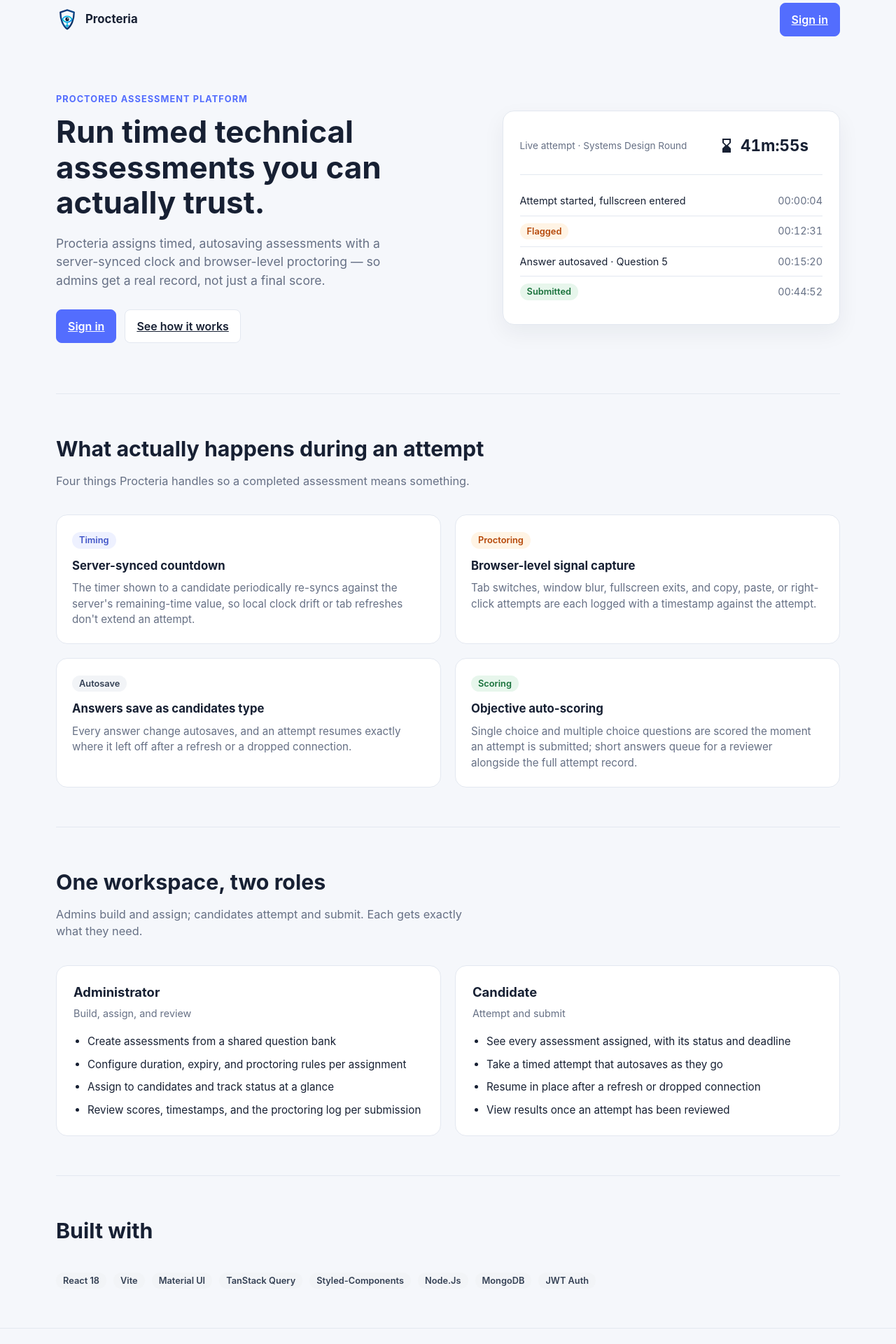
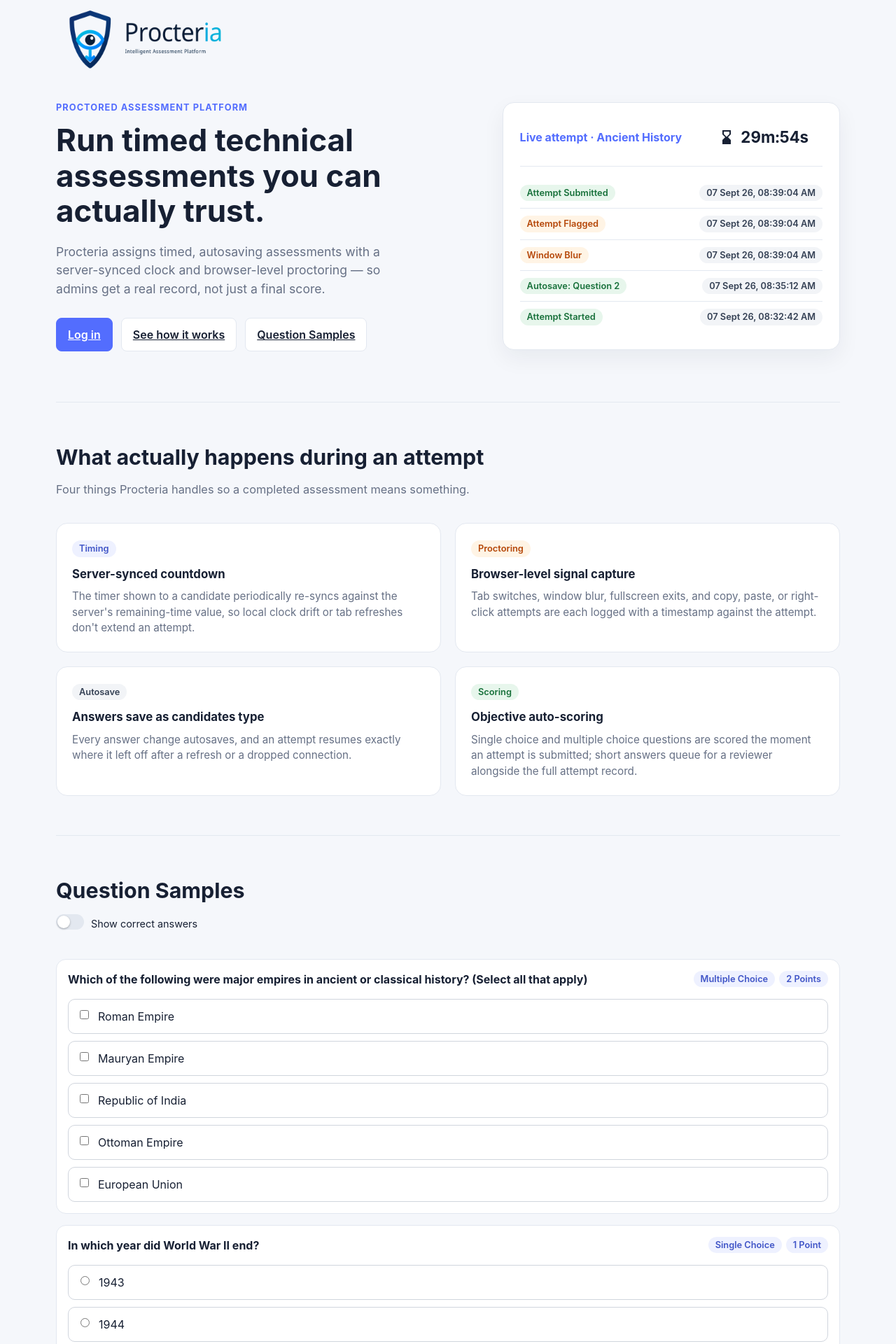
Before and after one commit to Vrushabh99/Assessment-Frontend, a React (Vite) app: page / in a window 1280 px wide. Shown: the part 20-1940 px from the top of the page at 70% size. Built offline with nearby package versions, Linux system fonts and the light colour scheme; no server answers.

Commit message:
Fixes for Home page

```diff
--- a/src/components/QuestionRenderer/index.jsx
+++ b/src/components/QuestionRenderer/index.jsx
@@ -38,6 +38,16 @@
   onScore,
   showCorrectAnswer = false,
 }) {
+
+  console.log(
+    question,
+  mode,
+  answer,
+  onAnswer,
+  score,
+  onScore,
+  showCorrectAnswer);
+
   const [localAnswer, setLocalAnswer] = useState(answer ?? (question.type === 'multiple-choice' ? [] : ''))
   const currentAnswer = answer === undefined ? localAnswer : answer
   const teacherMode = isTeacherMode(mode)
@@ -106,7 +116,7 @@
             />
             {showCorrectAnswer && (
               <Feedback $correct={answerIsCorrect}>
-                Correct answer: {getInfo(question).expectedAnswer || 'N/A'}
+                Expected Answer: {getInfo(question).expectedAnswer || 'N/A'}
               </Feedback>
             )}
           </>
--- a/src/pages/Home.jsx
+++ b/src/pages/Home.jsx
@@ -3,6 +3,11 @@
 import { Button } from '../components/ui/Button'
 import { Pill } from '../components/ui/Pill'
 import { Timer } from '../components/ui/Timer'
+import { Questions } from './SampleQuestions'
+import { QuestionRenderer } from '../components/QuestionRenderer'
+import { QUESTION_RENDERER_MODES } from '../components/QuestionRenderer/constants'
+import { ToggleSwitch } from '../components/ui/ToggleSwitch'
+import { useState } from 'react'
 
 const Page = styled.main`
   min-height: 100vh;
@@ -47,7 +52,7 @@
 const Hero = styled.section`
   display: grid;
   gap: 48px;
-  padding: 56px 0 72px;
+  padding: 16px 0 72px;
   @media (min-width: 900px) {
     grid-template-columns: 1.1fr 0.9fr;
     align-items: center;
@@ -92,8 +97,9 @@
 `
 
 const DemoTitle = styled.div`
-  font-size: 0.85rem;
-  color: ${({ theme }) => theme.colors.muted};
+  font-size: 1rem;
+  font-weight: 700;
+  color: ${({ theme }) => theme.colors.primary};
 `
 
 const EventRow = styled.div`
@@ -242,16 +248,47 @@
   &:hover { color: ${({ theme }) => theme.colors.text}; }
 `
 
+const QuestionWrapper = styled.div`
+  display: flex;
+  gap: 16px;
+  flex-direction: column;
+`
+
+const EventData = [
+  {
+    name: "Attempt submitted",
+    tone: "success",
+    value: "07 Sept 26, 08:39:04 AM"
+  },
+  {
+    name: "Attempt flagged",
+    tone: "warning",
+    value: "07 Sept 26, 08:39:04 AM"
+  },
+  {
+    name: "Window Blur",
+    tone: "warning",
+    value: "07 Sept 26, 08:39:04 AM"
+  },
+  {
+    name: "Autosave: Question 2",
+    tone: "success",
+    value: "07 Sept 26, 08:35:12 AM"
+  },
+  {
+    name: "Attempt Started",
+    tone: "success",
+    value: "07 Sept 26, 08:32:42 AM"
+  },
+]
+
 export function HomePage() {
+  const [showCorrectAnswer, setShowCorrectAnswer] = useState(false);
   return (
     <Page>
       <Container>
         <Nav>
-          <Brand to="/login">
-            <img src="/logo.svg" alt="" />
-            Procteria
-          </Brand>
-          <Button as={Link} to="/login">Sign in</Button>
+          <img src="/big-logo.png" alt="Proctored Assessment Platform Logo" width={300} height={100} />
         </Nav>
 
         <Hero>
@@ -263,32 +300,27 @@
               browser-level proctoring — so admins get a real record, not just a final score.
             </Lede>
             <HeroActions>
-              <Button as={Link} to="/login">Sign in</Button>
+              <Button as={Link} to="/login">Log in</Button>
               <Button as="a" href="#features" variant="secondary">See how it works</Button>
+              <Button as="a" href="#questions" variant="secondary">Question Samples</Button>
             </HeroActions>
           </div>
 
           <DemoCard>
             <DemoHeader>
-              <DemoTitle>Live attempt · Systems Design Round</DemoTitle>
-              <Timer minutes={42} active warningMinutes={5} />
+              <DemoTitle>Live attempt · Ancient History</DemoTitle>
+              <Timer minutes={30} active warningMinutes={5} />
             </DemoHeader>
-            <EventRow>
-              <span>Attempt started, fullscreen entered</span>
-              <EventTime>00:00:04</EventTime>
-            </EventRow>
-            <EventRow>
-              <Pill tone="warning">Flagged</Pill>
-              <EventTime>00:12:31</EventTime>
-            </EventRow>
-            <EventRow>
-              <span>Answer autosaved · Question 5</span>
-              <EventTime>00:15:20</EventTime>
-            </EventRow>
-            <EventRow>
-              <Pill tone="success">Submitted</Pill>
-              <EventTime>00:44:52</EventTime>
-            </EventRow>
+            {EventData.map(((event, index) => (
+              <EventRow key={index}>
+                <Pill tone={event.tone}>
+                  {event.name}
+                </Pill>
+                <Pill tone="neutral">
+                  {event.value}
+                </Pill>
+              </EventRow>
+            )))}
           </DemoCard>
         </Hero>
 
@@ -333,6 +365,27 @@
           </FeatureGrid>
         </Section>
 
+        <Section id="questions">
+          <SectionHead>
+            <h2>Question Samples</h2>
+            <ToggleSwitch
+                        id="show-correct-answer"
+                        checked={showCorrectAnswer}
+                        onChange={setShowCorrectAnswer}
+                        label="Show correct answers"
+                      />
+          </SectionHead>
+          <QuestionWrapper>
+          {Questions.map((question) => (
+            <QuestionRenderer
+              key={question._id}
+              question={question}
+              mode={QUESTION_RENDERER_MODES.PREVIEW}
+              showCorrectAnswer={showCorrectAnswer}
+            />
+          ))}
+          </QuestionWrapper>
+        </Section>
         <Section>
           <SectionHead>
             <h2>One workspace, two roles</h2>
@@ -367,24 +420,24 @@
             <h2>Built with</h2>
           </SectionHead>
           <StackRow>
-            <Pill tone="neutral">React 18</Pill>
-            <Pill tone="neutral">Vite</Pill>
-            <Pill tone="neutral">Material UI</Pill>
-            <Pill tone="neutral">TanStack Query</Pill>
-            <Pill tone="neutral">styled-components</Pill>
-            <Pill tone="neutral">Node.js</Pill>
-            <Pill tone="neutral">MongoDB</Pill>
-            <Pill tone="neutral">JWT auth</Pill>
+            <Pill tone="info">React 18</Pill>
+            <Pill tone="info">TanStack Query</Pill>
+            <Pill tone="info">Vite</Pill>
+            <Pill tone="info">Material UI</Pill>
+            <Pill tone="info">styled-components</Pill>
+            <Pill tone="info">Node.js</Pill>
+            <Pill tone="info">MongoDB</Pill>
+            <Pill tone="info">JWT auth</Pill>
           </StackRow>
         </Section>
       </Container>
 
       <CtaBand>
         <Container>
-          <CtaHeadline>Sign in to your workspace</CtaHeadline>
-          <CtaMuted>Admin and candidate accounts both sign in from the same page.</CtaMuted>
+          <CtaHeadline>Log in to your workspace</CtaHeadline>
+          <CtaMuted>Admin and candidate accounts both log in from the same page.</CtaMuted>
           <CtaActions>
-            <Button as={Link} to="/login">Sign in</Button>
+            <Button as={Link} to="/login">Log in</Button>
           </CtaActions>
         </Container>
       </CtaBand>
--- /dev/null
+++ b/src/pages/SampleQuestions.js
@@ -0,0 +1,72 @@
+export const Questions = [
+    {
+        "additionalInfo": {
+            "options": [
+                "Roman Empire",
+                "Mauryan Empire",
+                "Republic of India",
+                "Ottoman Empire",
+                "European Union"
+            ],
+            "correctAnswers": [
+                0,
+                1,
+                3
+            ]
+        },
+        "_id": "6a9c402cc02e0e2090474068",
+        "questionText": "Which of the following were major empires in ancient or classical history? (Select all that apply)",
+        "type": "multiple-choice",
+        "difficulty": "easy",
+        "status": "published",
+        "points": 2,
+        "createdBy": "6a999283e824681c0e09da59",
+        "qp_number": 15,
+        "createdAt": "2026-09-05T16:15:40.155Z",
+        "updatedAt": "2026-09-05T16:15:40.155Z",
+
+    },
+    {
+    "additionalInfo": {
+        "options": [
+            "1943",
+            "1944",
+            "1945",
+            "1946"
+        ],
+        "correctAnswers": [
+            2
+        ]
+    },
+    "_id": "6a9c402cc02e0e2090474053",
+    "questionText": "In which year did World War II end?",
+    "type": "single-choice",
+    "difficulty": "easy",
+    "status": "published",
+    "points": 1,
+    "createdBy": "6a999283e824681c0e09da59",
+    "qp_number": 10,
+    "createdAt": "2026-09-05T16:15:40.018Z",
+    "updatedAt": "2026-09-05T16:15:40.018Z",
+
+},
+{
+    "additionalInfo": {
+        "options": [],
+        "correctAnswers": [],
+        "expectedAnswer": "The Harappan Civilization featured well-planned cities with grid-pattern streets, a raised citadel separate from the lower residential town, and standardized burnt-brick buildings. It's notable for its advanced covered drainage system and structures like the Great Bath and large granaries. Houses were multi-roomed with courtyards, often with private wells. Notably, no grand palaces or temples have been identified, unlike other contemporary civilizations."
+    },
+    "_id": "6a99d40f653fdf10530e56d0",
+    "questionText": "Elucidate the architecture of Harrappan Civilization ?",
+    "type": "short-answer",
+    "difficulty": "easy",
+    "status": "draft",
+    "points": 10,
+    "createdBy": "6a999283e824681c0e09da59",
+    "qp_number": 2,
+    "createdAt": "2026-09-03T20:09:51.388Z",
+    "updatedAt": "2026-09-03T20:12:55.214Z",
+
+}
+
+]
```
